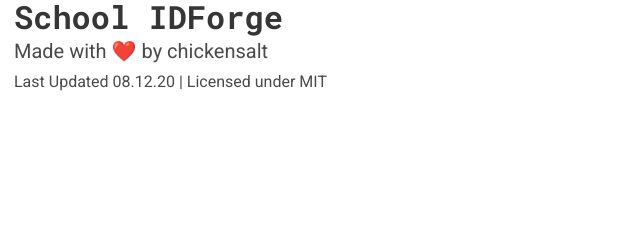
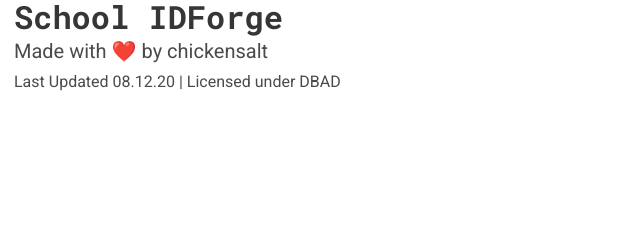
Before and after one commit to neelkarma/schoolidforge, a Gatsby site: page /about in a window 1280 px wide. Shown: the part 248-488 px from the top of the page, 50-690 px from the left. Built offline with nearby package versions, Linux system fonts and the light colour scheme; Gatsby itself is replaced by a stand-in of ours.

Commit message:
update license

```diff
--- a/src/pages/about.tsx
+++ b/src/pages/about.tsx
@@ -27,7 +27,7 @@ export default function About() {
       <h3 className="subtitle" style={{ marginBottom: "0.35rem" }}>
         Made with ❤️ by chickensalt
       </h3>
-      <p>Last Updated {site.siteMetadata.version} | Licensed under MIT</p>
+      <p>Last Updated {site.siteMetadata.version} | Licensed under DBAD</p>
     </Layout>
   );
 }
```
